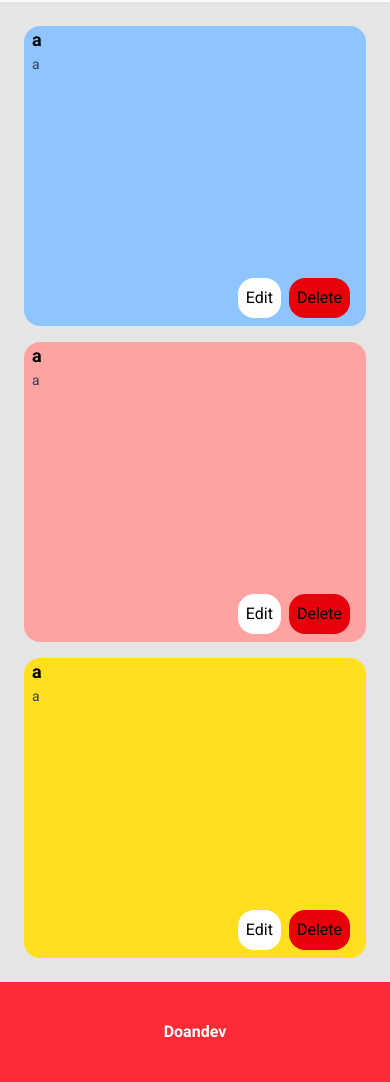
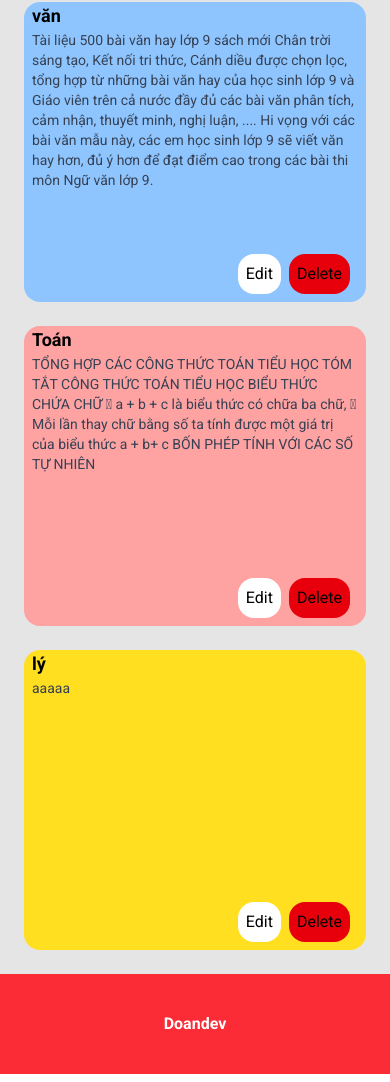
Before and after one commit to ddoan-backend/Notes-App, a website with bundled scripts: page src/index.html in a window 390 px wide. Shown: the part 62-1144 px from the top of the page. Built offline with nearby package versions, Linux system fonts and the light colour scheme; data requests are answered from the project's data file; a web font is replaced by a local one.

Commit message:
responsive mobile

```diff
--- a/db.json
+++ b/db.json
@@ -1,21 +1,21 @@
 {
   "notes": [
     {
-      "id": "152a",
-      "title": "a",
-      "content": "a",
+      "id": "9a37",
+      "title": "văn",
+      "content": "Tài liệu 500 bài văn hay lớp 9 sách mới Chân trời sáng tạo, Kết nối tri thức, Cánh diều được chọn lọc, tổng hợp từ những bài văn hay của học sinh lớp 9 và Giáo viên trên cả nước đầy đủ các bài văn phân tích, cảm nhận, thuyết minh, nghị luận, .... Hi vọng với các bài văn mẫu này, các em học sinh lớp 9 sẽ viết văn hay hơn, đủ ý hơn để đạt điểm cao trong các bài thi môn Ngữ văn lớp 9.",
       "color": "bg-blue-300"
     },
     {
-      "id": "eab8",
-      "title": "a",
-      "content": "a",
+      "id": "afbc",
+      "title": "Toán",
+      "content": "TỔNG HỢP CÁC CÔNG THỨC TOÁN TIỂU HỌC  TÓM TẮT CÔNG THỨC TOÁN TIỂU HỌC BIỂU THỨC CHỨA CHỮ  a + b + c là biểu thức có chữa ba chữ,  Mỗi lần thay chữ bằng số ta tính được một giá trị của biểu thức a + b+ c BỐN PHÉP TÍNH VỚI CÁC SỐ TỰ NHIÊN",
       "color": "bg-red-300"
     },
     {
-      "id": "9ae8",
-      "title": "a",
-      "content": "a",
+      "id": "288c",
+      "title": "lý",
+      "content": "aaaaa",
       "color": "bg-yellow-300"
     }
   ]
--- a/src/index.html
+++ b/src/index.html
@@ -9,17 +9,17 @@
     <link href="https://fonts.googleapis.com/css2?family=Playwrite+NO:wght@100..400&family=Roboto:ital,wght@0,100..900;1,100..900&display=swap" rel="stylesheet">
 </head>
 <body class="font-sans h-screen">
-    <div class="wrapper grid grid-rows-[64px_1fr] text-black min-h-screen">
-        <header class="header flex bg-gray-50 items-center justify-between px-4">
+    <div class="wrapper grid grid-row-1 text-black min-h-screen">
+        <header class="header flex bg-gray-50 items-center justify-between px-4 fixed left-0 right-0 top-0 py-2">
         <p class="font-bold text-2xl">QUICK NOTES</p>
         <!-- search -->
-         <div class="search relative hidden">
+         <div class="search relative hidden lg:block">
             <i class="fa-solid fa-magnifying-glass absolute left-0.5 top-1/2 + -translate-y-1/2"></i>
             <input id="search" type="text" placeholder="Search" class="border border-gray-400 rounded-2xl pl-6">
          </div>
         <!-- add and light mode -->
         <div class="add flex gap-6">
-            <select name="" id="" class="border border-gray-400 rounded-2xl filter hidden">
+            <select name="" id="" class="border border-gray-400 rounded-2xl filter hidden lg:block">
                 <option class="text-black" value="All">All</option>
                 <option class="text-black" value="Red">Red</option>
                 <option class="text-black" value="Blue">Blue</option>
@@ -33,7 +33,7 @@
         </div>
     </header>
     <!-- main content container -->
-    <main class="bg-black/10 grid lg:grid-cols-4  py-6 px-6 gap-4 ">
+    <main class="bg-black/10 flex flex-col gap-6 lg:grid lg:grid-cols-4  py-6 px-6 pt-[64px]">
 
     </main>
     <!-- footer -->
```
Also changed, not shown: src/output.css.
